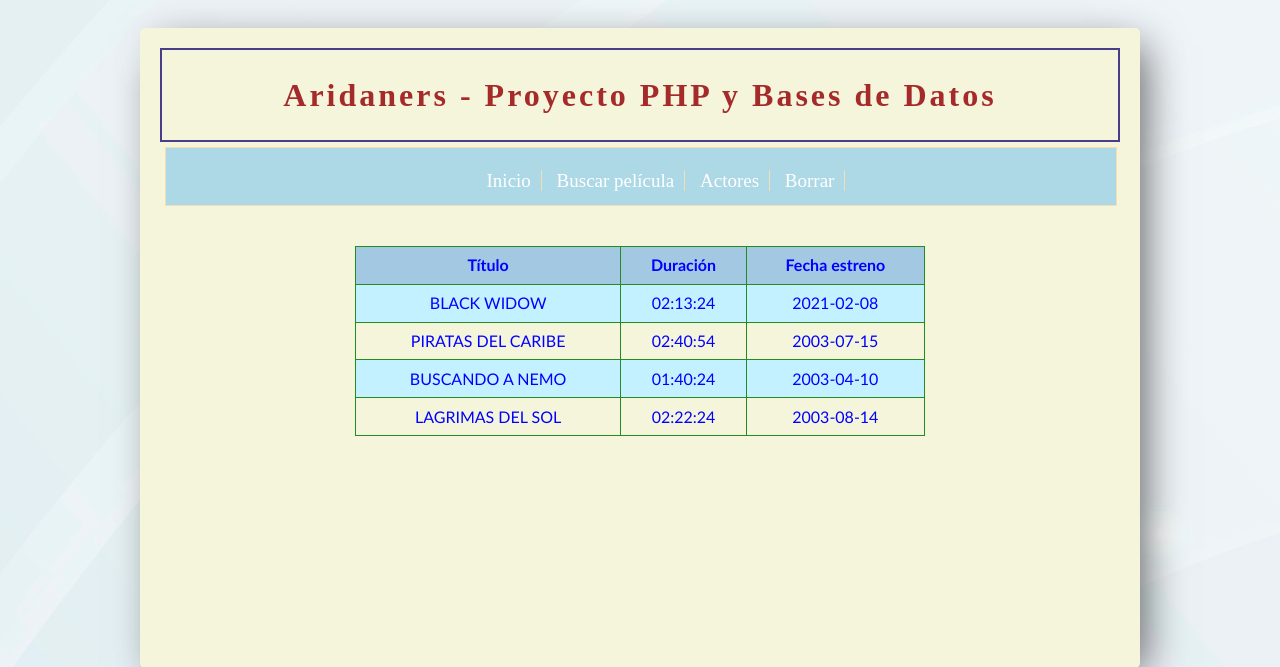
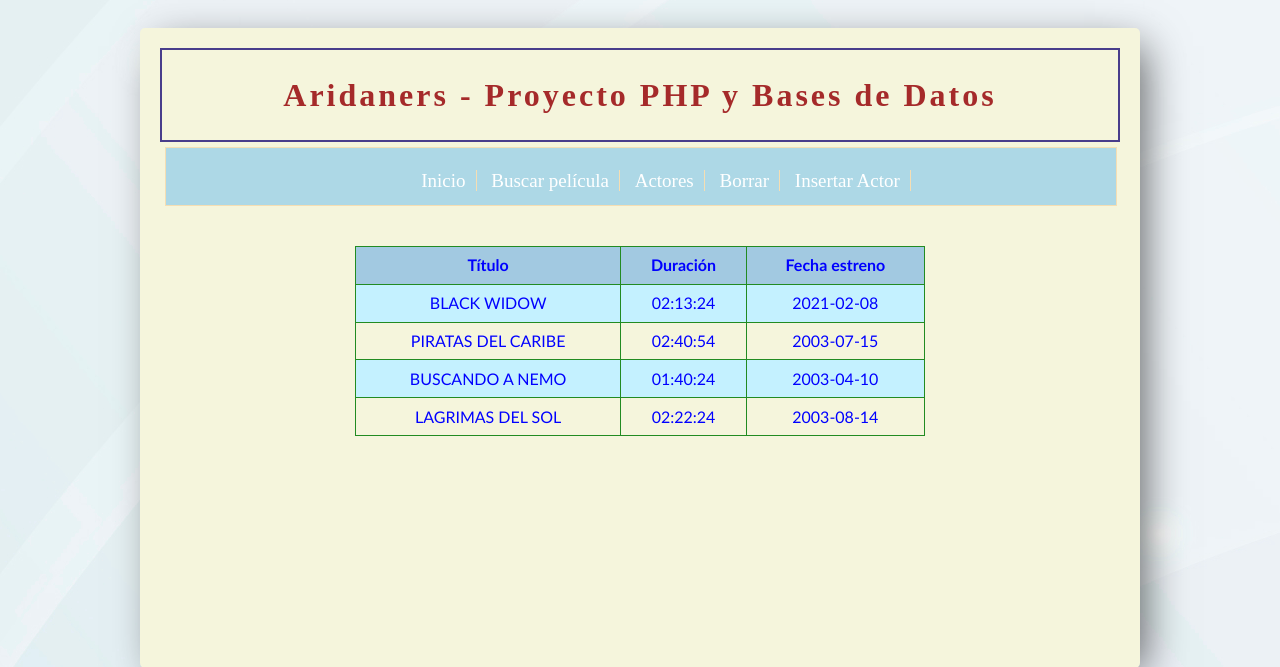
Before and after one commit to imanol-72/Proyecto-PHP, a PHP site: page /index.php in a window 1280 px wide. Shown: the top 667 px of the page. Run offline with PHP 8.4, Linux system fonts and the light colour scheme; data comes from the database, SQL or seed files in the repository.

Commit message:
Update menu.php

```diff
--- a/menu.php
+++ b/menu.php
@@ -4,5 +4,6 @@
                     <li><a href="index.php?opcion=buscar">Buscar película</a></li>
                     <li><a href="index.php?opcion=actores">Actores</a></li>
                     <li><a href="index.php?opcion=borrar">Borrar</a></li>
+                    <li><a href="index.php?opcion=inser">Insertar Actor</a></li>
                 </ul>
 </div> <!-- fin de menú  -->
```
